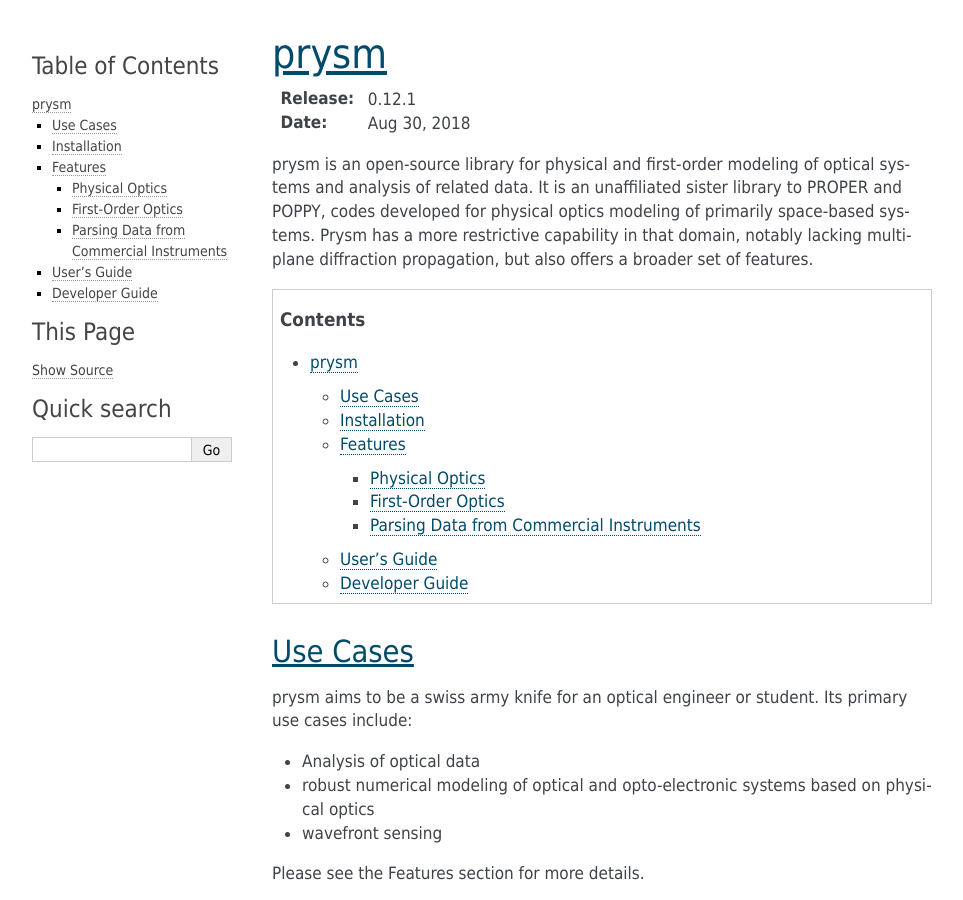
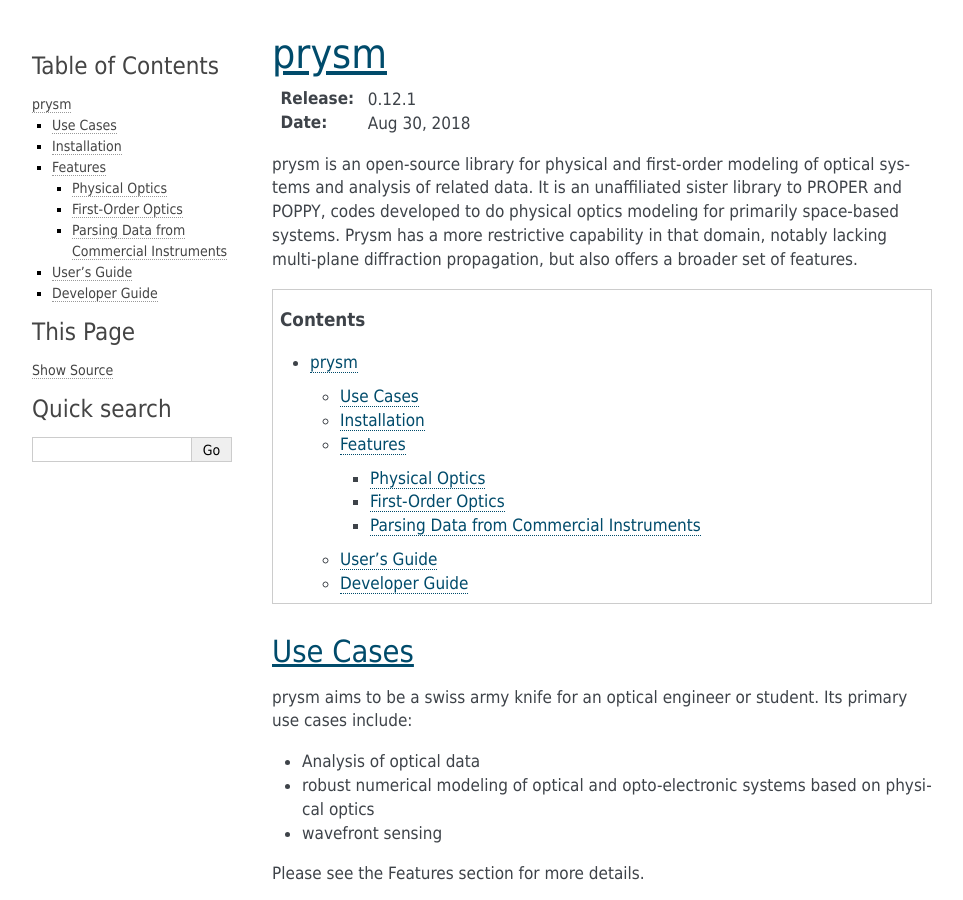
Before and after one commit to brandondube/prysm, a Sphinx documentation site: the page built from docs/source/index.rst, in a window 1280 px wide and 900 px high. Shown: the whole window, without its empty margins (148-1111 px from the left). Built offline with Sphinx 7.4.7, drawn with Linux system fonts in a browser that asks for light colours.

Commit message:
grammar cleanup

```diff
--- a/docs/source/index.rst
+++ b/docs/source/index.rst
@@ -4,7 +4,7 @@
 :Release: |release|
 :Date: |today|
 
-prysm is an open-source library for physical and first-order modeling of optical systems and analysis of related data.  It is an unaffiliated sister library to PROPER and POPPY, codes developed for physical optics modeling of primarily space-based systems.  Prysm has a more restrictive capability in that domain, notably lacking multi-plane diffraction propagation, but also offers a broader set of features.
+prysm is an open-source library for physical and first-order modeling of optical systems and analysis of related data.  It is an unaffiliated sister library to PROPER and POPPY, codes developed to do physical optics modeling for primarily space-based systems.  Prysm has a more restrictive capability in that domain, notably lacking multi-plane diffraction propagation, but also offers a broader set of features.
 
 .. contents::
 
```
